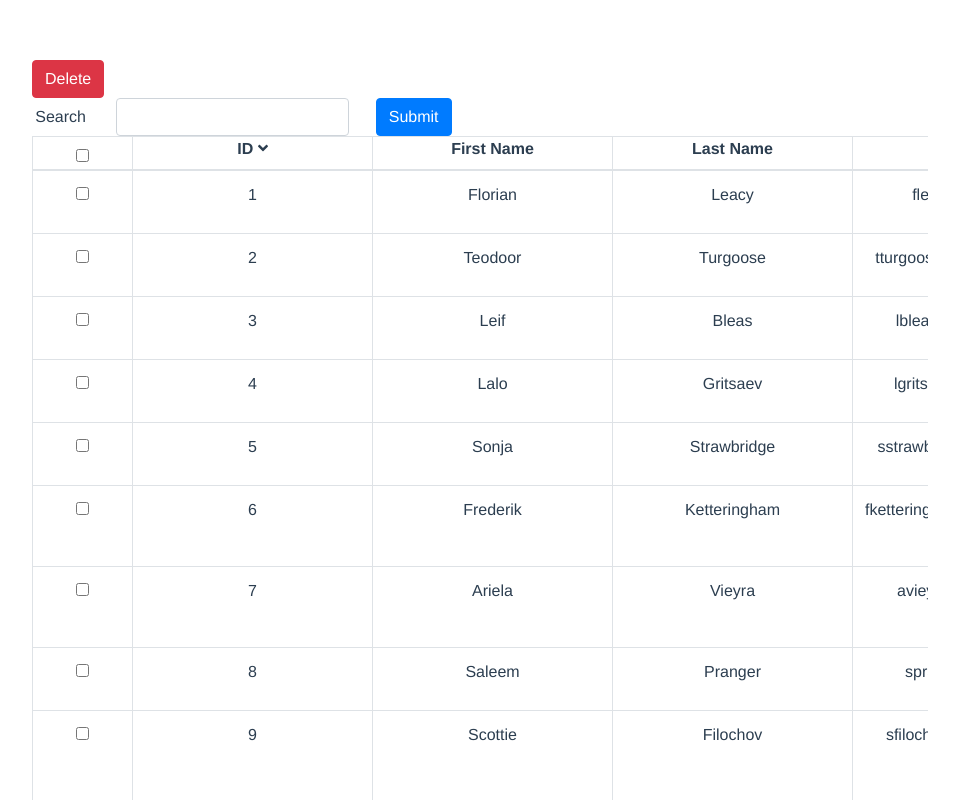
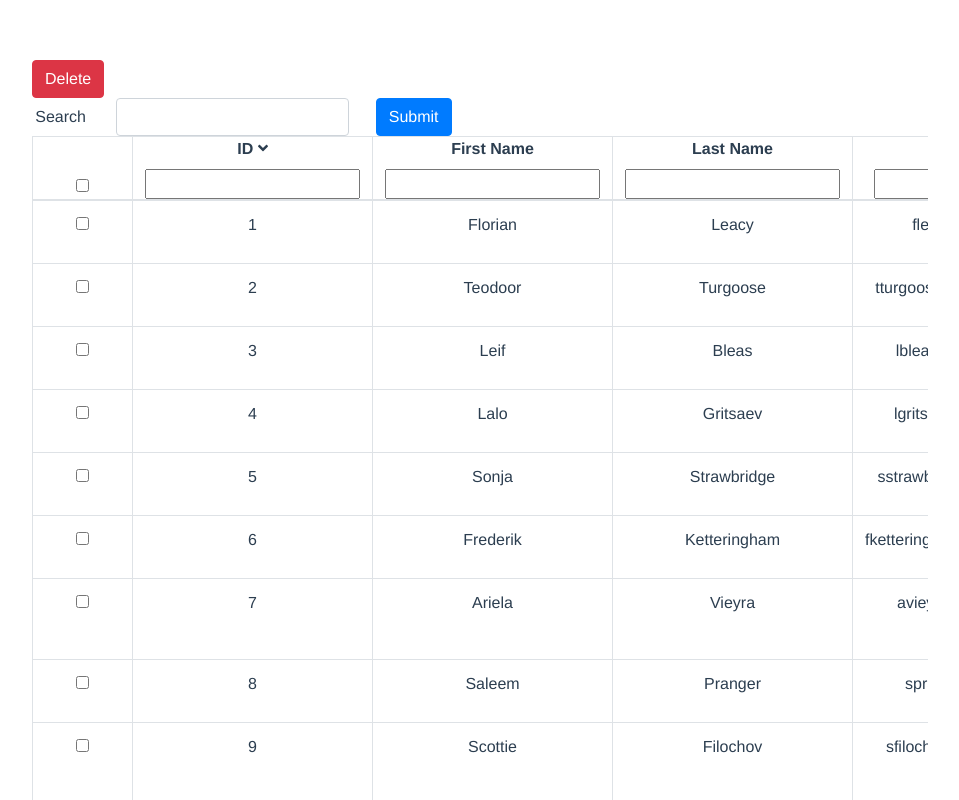
Before and after one commit to Onesime/InterventionTable, a Vue app: page / in a window 1280 px wide. Shown: the top 800 px of the page, without its empty margins (160-1119 px from the left). Built offline with nearby package versions, Linux system fonts and the light colour scheme.

Commit message:
recherche par colonne

```diff
--- a/src/components/InterventionTable.vue
+++ b/src/components/InterventionTable.vue
@@ -89,6 +89,10 @@ export default {
                 field: 'id',
 				isDesc: true,
 			},
+        searching: {
+              field: '',
+              value: ''
+        },
 			selectedRow: json[0],
 			globalSearchValue: ''
         }
@@ -103,9 +107,7 @@ export default {
       	sortedJson: function() {
 
             var me = this;
-
             function globalSearch(obj) {
-
                 if ((obj.id + '').indexOf(me.globalSearchValue) != -1) return true;
                 if ((obj.last_name + '').indexOf(me.globalSearchValue) != -1) return true;
                 if ((obj.first_name + '').indexOf(me.globalSearchValue) != -1) return true;
@@ -132,6 +134,13 @@ export default {
                       return 0;
                   }
 
+                  function search(a){
+                    return (a[me.searching.field] + '').indexOf(me.searching.value) != -1;
+                  }
+
+            if (this.searching.value.length != 0) {
+              found = found.filter(search);
+            }
             found.sort(compare)
             if (this.ordering.isDesc == true) return found;
             return found.reverse();
@@ -175,6 +184,10 @@ export default {
             this.$on('globalSearch', (value) => {
                 this.globalSearchValue = value
             })
+            this.$on('searching', (obj) => {
+              this.searching.field = obj.field
+              this.searching.value = obj.value
+            })
         },
         checkAll: function(){
             var checkbox = Array.prototype.slice.call(document.getElementsByClassName('inputs'));
--- a/src/components/THOrdering.vue
+++ b/src/components/THOrdering.vue
@@ -3,7 +3,8 @@
         <label>{{ name }}
             <span v-if="isOrdered && ordering.isDesc"><i class="fa fa-angle-down"></i></span>
             <span v-if="isOrdered && !ordering.isDesc"><i class="fa fa-angle-up"></i></span>
-        </label>
+        </label><br>
+        <input v-on:click.stop v-on:change="search()" v-model="value">
     </th>
 </template>
 
@@ -19,6 +20,7 @@
         data() {
             return {
                 isDown: false,
+                value: ''
             }
         },
         computed: {
@@ -39,7 +41,10 @@
                 this.isDown = !this.isDown;
                 //console.log(this.isDown);
                 this.$parent.$emit('orderChanged', { field: this.field, isDesc: this.isDown })
-            }
+            },
+          search: function(){
+              this.$parent.$emit('searching', { field : this.field, value : this.value})
+          }
         }
     }
 
```
Lines whose indentation alone changed are shown as unchanged.
